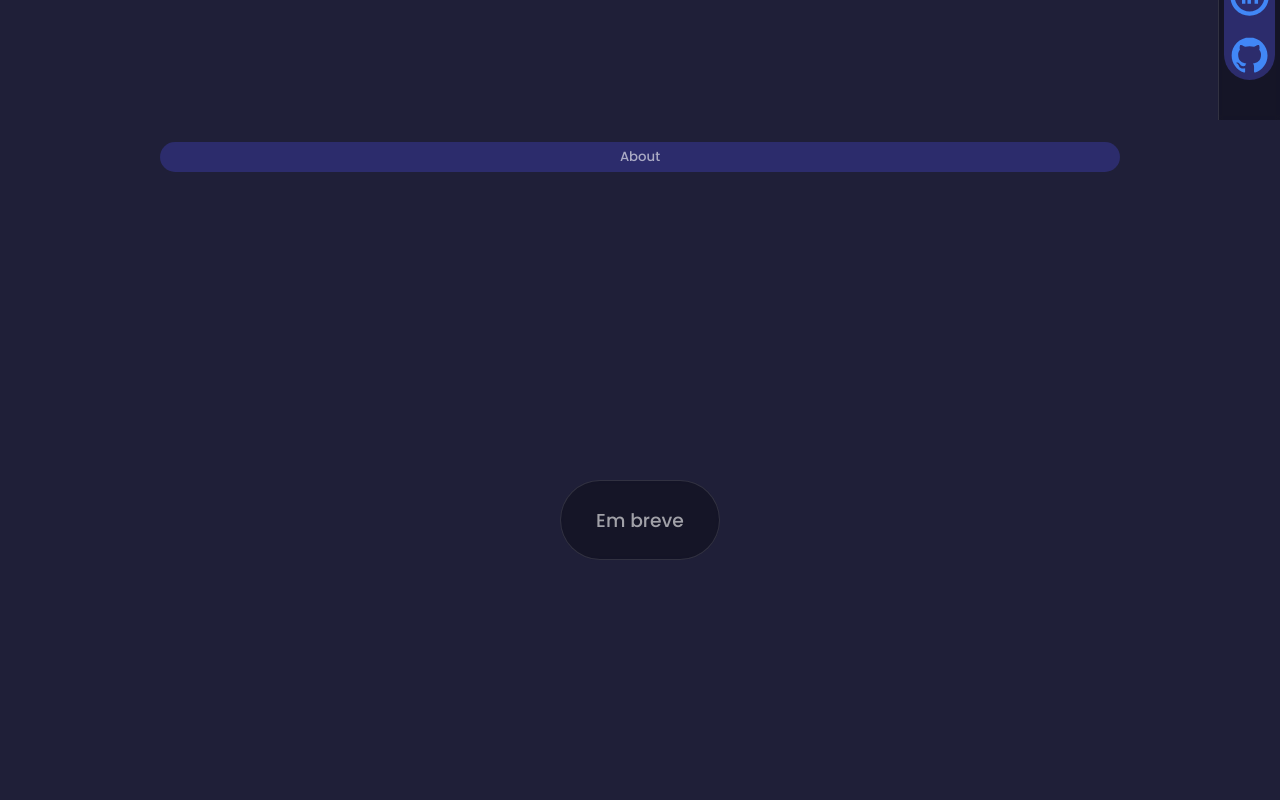
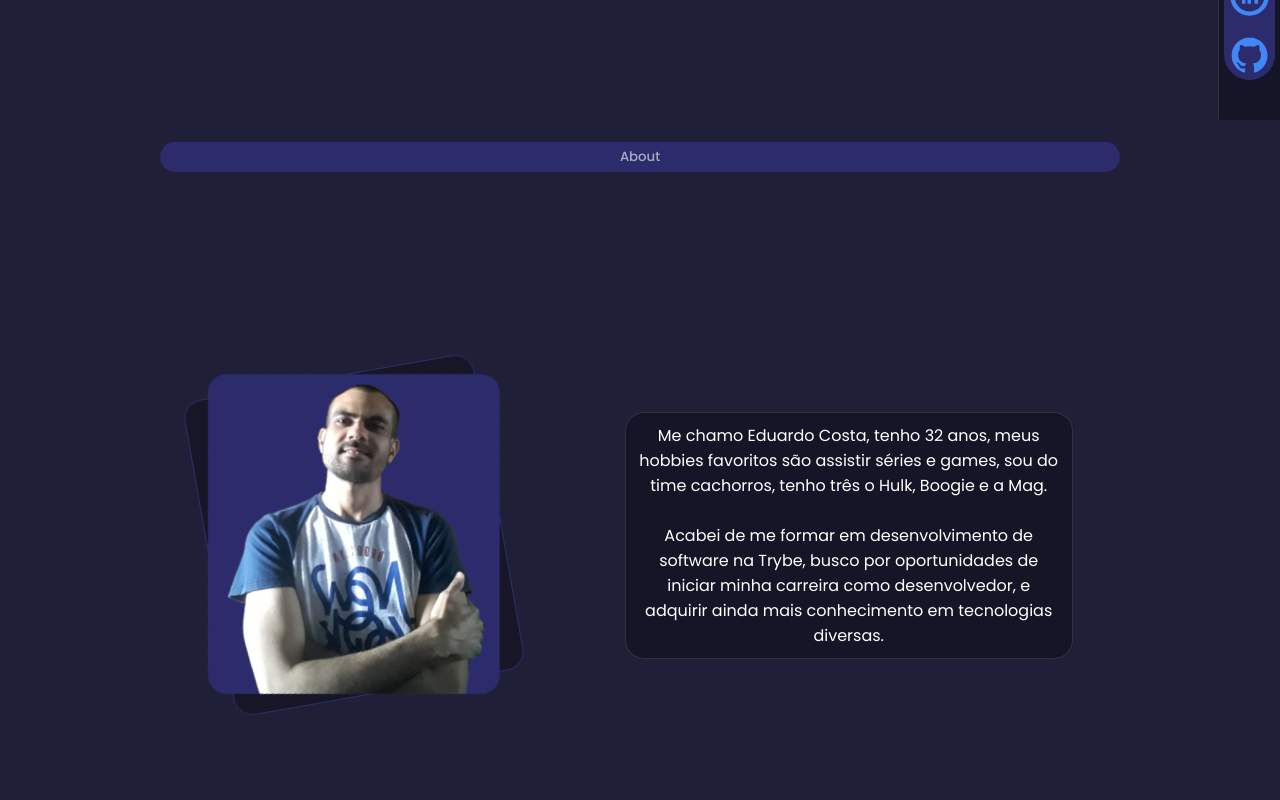
Before and after one commit to EduardoCostaMaciel/my_portfolio, a React (Create React App) app: page / in a window 1280 px wide. Shown: the part 680-1480 px from the top of the page. Built offline with nearby package versions, Linux system fonts and the light colour scheme.

Commit message:
Feat: Implementa o About e styles

```diff
--- a/src/components/about/About.css
+++ b/src/components/about/About.css
@@ -1,30 +1,89 @@
 .about__container {
   position: relative;
+  display: flex;
   flex-direction: column;
-  left: 0;
+  justify-content: space-around;
 }
 
 .about__container h5 {
-  width: 8rem;
   width: 100%;
-  position: absolute;
+  position: relative;
   top: 1.4rem;
-  left: 0;
-
   background-color: var(--color-br-variant);
   border-radius: 50rem;
-
   padding: 5px;
 }
 
 .about__container article {
-  height: 5rem;
-  width: 10rem;
+  width: 100%;
+  display: flex;
+  align-items: center;
+  justify-content: space-around;
+  gap: 1.8rem;
+  flex-grow: 1;
+}
+
+.img__container {
+  height: 20rem;
+  display: flex;
+  align-items: flex-end;
   border: 1px solid rgba(255, 255, 255, 0.12);
-  border-radius: 50rem;
+  border-radius: 1.2rem;
   background: rgba(0, 0, 0, 0.3);
   backdrop-filter: blur(2px);
+  border: 1px solid var(--color-br-variant);
+  transform: rotate(-10deg);
+}
+
+.img__container img {
+  height: 20rem;
+  border-radius: 1.2rem;
+  background-color: var(--color-br-variant);
+  transform: rotate(10deg);
+  transition: var(--transition);
+}
+
+.img__container img:hover {
+  transform: rotate(0);
+}
+
+.text__container {
+  width: 35vw;
+  padding: 10px;
   display: flex;
+  flex-direction: column;
   align-items: center;
   justify-content: center;
+
+  border: 1px solid rgba(255, 255, 255, 0.12);
+  border-radius: 1.2rem;
+  background: rgba(0, 0, 0, 0.3);
+  backdrop-filter: blur(2px);
+  color: var(--color-white);
 }
+
+@media only screen and (max-width: 720px) {
+  .about__container {
+    height: auto;
+    gap: 3.2rem;
+  }
+
+  .about__container article {
+    flex-wrap: wrap;
+  }
+
+  .img__container {
+    height: 16rem;
+  }
+
+  .img__container img {
+    height: 16rem;
+  }
+
+  .text__container {
+    width: var(--container-width-sm);
+  }
+}
+
+@media only screen and (max-width: 600px) {
+}
--- a/src/components/about/About.jsx
+++ b/src/components/about/About.jsx
@@ -1,12 +1,24 @@
 import React from 'react';
 import './About.css';
+import me from '../../assets/images/me.png';
 
 export const About = () => {
   return (
     <section id='about' className='about__container'>
       <h5>About</h5>
       <article>
-        <h3>Em breve</h3>
+        <div className="img__container">
+          <img src={ me } alt="imagem de Eduardo Costa Maciel" />
+        </div>
+        <div className="text__container">
+          <p>
+            Me chamo Eduardo Costa, tenho 32 anos, meus hobbies favoritos são assistir séries e games, sou do time cachorros, tenho três o Hulk, Boogie e a Mag.
+          </p>
+          <br />
+          <p>
+            Acabei de me formar em desenvolvimento de software na Trybe, busco por oportunidades de iniciar minha carreira como desenvolvedor, e adquirir ainda mais conhecimento em tecnologias diversas.
+          </p>
+        </div>
       </article>
     </section>
   );
--- a/src/index.css
+++ b/src/index.css
@@ -22,7 +22,7 @@
 
   --text-color-primary: #4db5ff;
 
-  --transition: height 0.8s linear;
+  --transition: all 0.5s linear;
 
   --container-width-lg: 75%;
   --container-width-md: 86%;
```
Also changed, not shown: src/assets/images/me.png (added).
